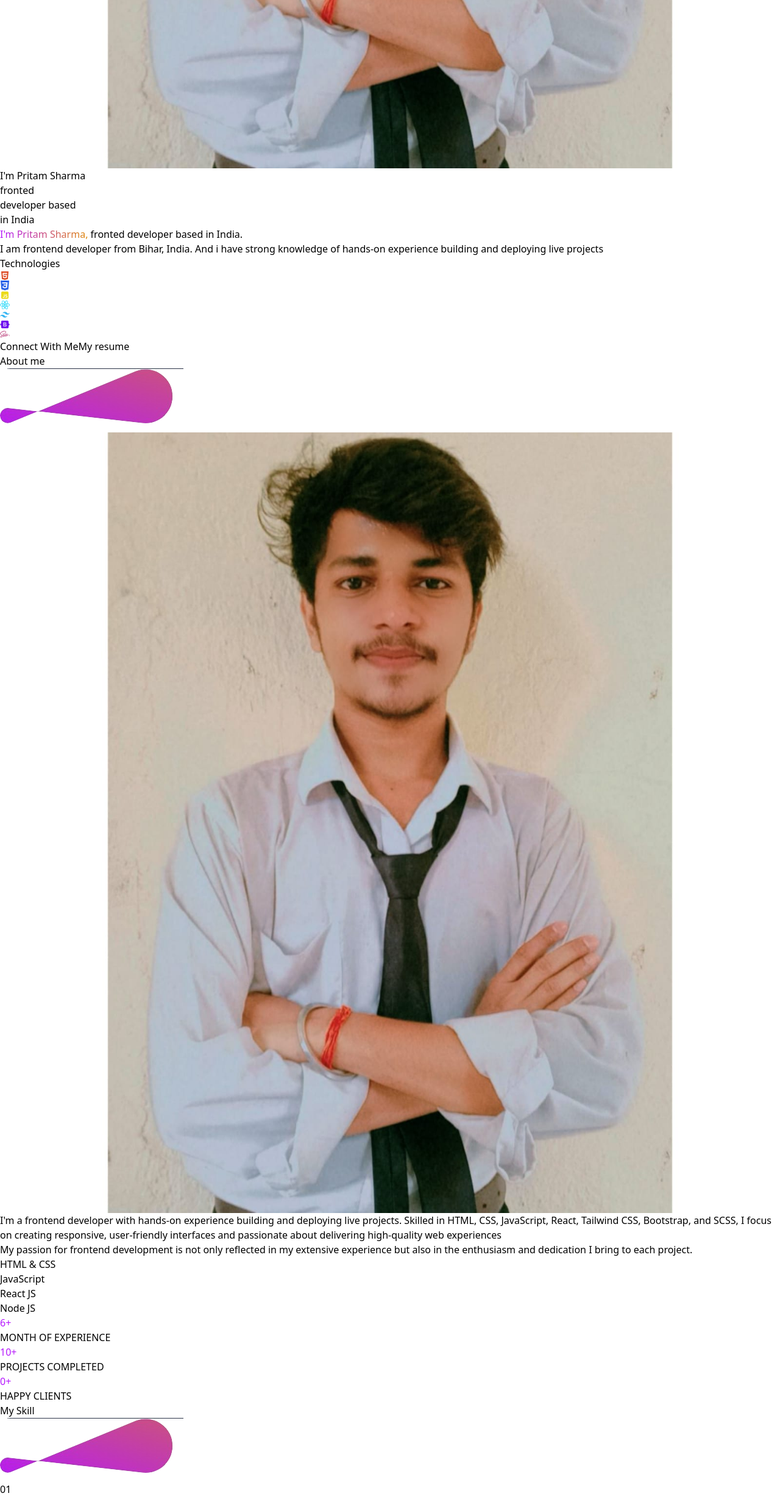
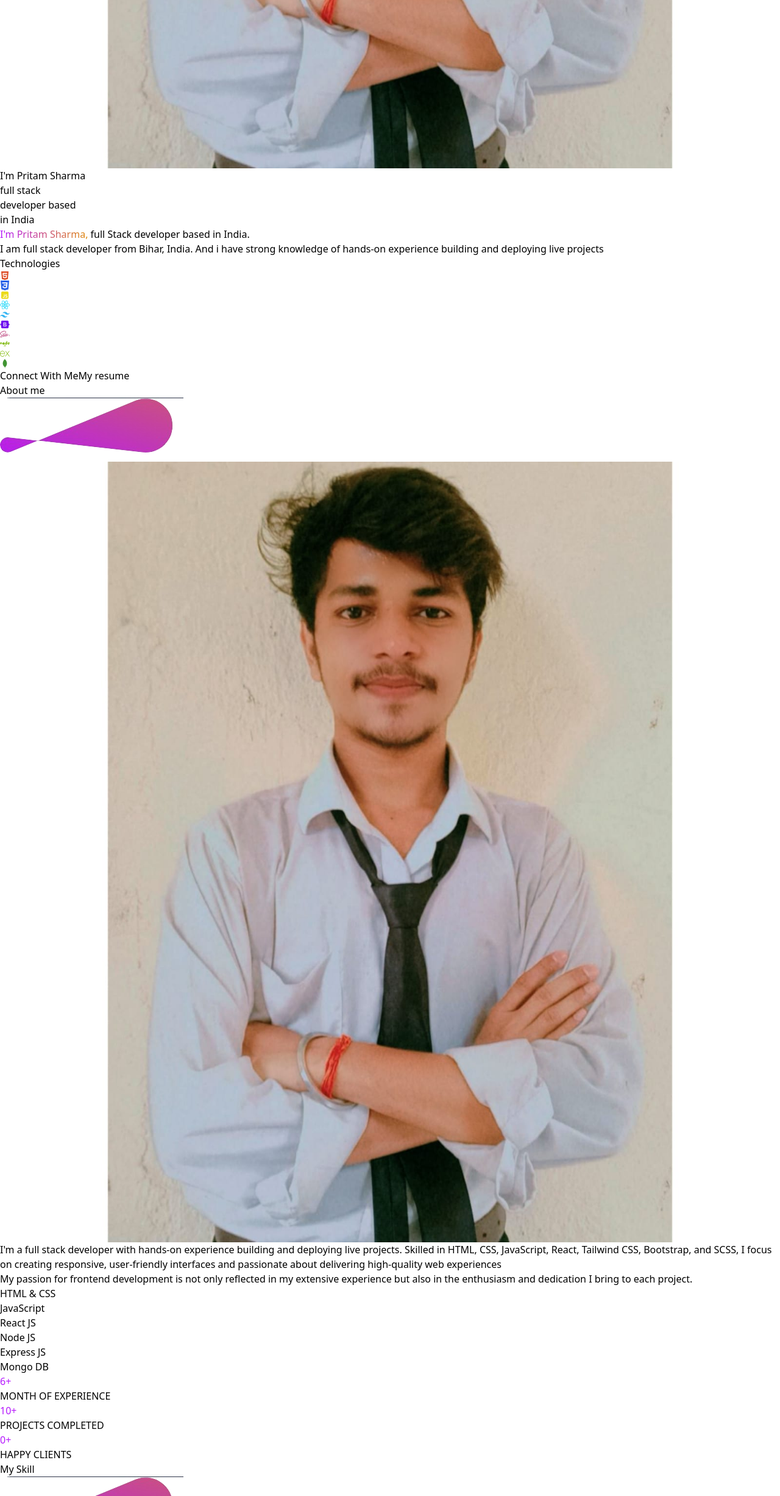
Before and after one commit to lucky-devloper/Portfolio, a React (Vite) app: page / in a window 1280 px wide. Shown: the part 1375-3828 px from the top of the page at 61% size. Built offline with nearby package versions, Linux system fonts and the light colour scheme.

Commit message:
update profile

```diff
--- a/src/Components/Aboutpage.jsx
+++ b/src/Components/Aboutpage.jsx
@@ -13,10 +13,10 @@ function Aboutpage() {
                 <img src={profile} alt="" className='w-[300px] h-[350px] object-cover rounded-lg hidden lg:block' />
                 <div className='w-[100%] h-[100%] lg:p-7'>
                     <div className='w-[100%] text-[15px] lg:text-[17px] font-semibold'>
-                        <p>I'm a frontend developer with hands-on experience building and deploying live projects. Skilled in HTML, CSS, JavaScript, React, Tailwind CSS, Bootstrap, and SCSS, I focus on creating responsive, user-friendly interfaces and passionate about delivering high-quality web experiences</p>
+                        <p>I'm a full stack developer with hands-on experience building and deploying live projects. Skilled in HTML, CSS, JavaScript, React, Tailwind CSS, Bootstrap, and SCSS, I focus on creating responsive, user-friendly interfaces and passionate about delivering high-quality web experiences</p>
                         <p className='mt-5'>My passion for frontend development is not only reflected in my extensive experience but also in the enthusiasm and dedication I bring to each project.</p>
                     </div>
-                    <div className="w-[100%] text-white mt-6 lg:mt-10 flex flex-col gap-4">
+                    <div className="w-[100%] text-white mt-6 lg:mt-3 flex flex-col gap-2">
                         <div className="flex items-center gap-1  hover:scale-105 transform transition-transform duration-300">
                             <span className="w-1/3 font-semibold">HTML & CSS</span>
                             <div className="w-2/3 h-2 bg-gray-800 rounded-full overflow-hidden">
@@ -39,6 +39,18 @@ function Aboutpage() {
                             <span className="w-1/3 font-semibold">Node JS</span>
                             <div className="w-2/3 h-2 bg-gray-800 rounded-full overflow-hidden">
                                 <div className="h-full bg-gradient-to-r from-purple-500 to-orange-500" style={{ width: '60%' }}></div>
+                            </div>
+                        </div>
+                        <div className="flex items-center gap-1 hover:scale-105 transform transition-transform duration-300">
+                            <span className="w-1/3 font-semibold">Express JS</span>
+                            <div className="w-2/3 h-2 bg-gray-800 rounded-full overflow-hidden">
+                                <div className="h-full bg-gradient-to-r from-purple-500 to-orange-500" style={{ width: '80%' }}></div>
+                            </div>
+                        </div>
+                        <div className="flex items-center gap-1 hover:scale-105 transform transition-transform duration-300">
+                            <span className="w-1/3 font-semibold">Mongo DB</span>
+                            <div className="w-2/3 h-2 bg-gray-800 rounded-full overflow-hidden">
+                                <div className="h-full bg-gradient-to-r from-purple-500 to-orange-500" style={{ width: '80%' }}></div>
                             </div>
                         </div>
                     </div>
--- a/src/Components/Homepage.jsx
+++ b/src/Components/Homepage.jsx
@@ -7,6 +7,9 @@ import { FaReact } from "react-icons/fa";
 import { RiTailwindCssFill } from "react-icons/ri";
 import { FaBootstrap } from "react-icons/fa";
 import { IoLogoSass } from "react-icons/io5";
+import { FaNode } from "react-icons/fa6";
+import { SiExpress } from "react-icons/si";
+import { DiMongodb } from "react-icons/di";
 import { Link } from 'react-scroll'
 
 function Homepage() {
@@ -15,25 +18,28 @@ function Homepage() {
             <img src={profile} alt="" className='w-[200px] h-[200px] lg:h-[250px] lg:w-[250px] object-cover rounded-full lg:mt-14' />
             <div className='w-[98%] lg:hidden'>
                 <h1 className='text-4xl font-bold bg-gradient-to-r from-pink-400 via-red-500 to-orange-400 bg-clip-text text-transparent w-[100%] text-center'>I'm Pritam Sharma</h1>
-                <span className='text-4xl text-center font-semibold flex flex-col items-center gap-5 mt-4'>
-                    <p>fronted</p>
+                <span className='text-4xl text-center font-semibold flex flex-col items-center gap-3 mt-4'>
+                    <p>full stack</p>
                     <p>developer based</p>
                     <p>in India</p>
                 </span>
             </div>
             <div className='w-[60%] hidden lg:block'>
-                <h1 className='text-6xl font-bold w-[100%] text-center'><span className='text-gradient'>I'm Pritam Sharma,</span> fronted developer based in India.</h1>
+                <h1 className='text-6xl font-bold w-[100%] text-center'><span className='text-gradient'>I'm Pritam Sharma,</span> full Stack developer based in India.</h1>
             </div>
-            <p className='text-[15px] lg:text-xl lg:w-[50%] text-center w-[70%]'>I am frontend developer from Bihar, India. And i have strong knowledge of hands-on experience building and deploying live projects</p>
+            <p className='text-[15px] lg:text-xl lg:w-[50%] text-center w-[90%]'>I am full stack developer from Bihar, India. And i have strong knowledge of hands-on experience building and deploying live projects</p>
             <h1 className='text-2xl font-semibold'>Technologies</h1>
             <div className='flex items-center justify-center gap-2 lg:gap-8'>
-                <IoLogoHtml5 color='#dd4b24'  className='text-[30px] lg:text-[40px]'/>
-                <SiCss3 color='#2862e8' className='text-[25px] lg:text-[35px]'/>
-                <RiJavascriptFill color='#ecdb1c' className='text-[32px] lg:text-[44px]'/>
-                <FaReact color='#00d2f7' className='text-[28px] lg:text-[38px]'/>
-                <RiTailwindCssFill color='#36b6f3' className='text-[29px] lg:text-[40px]'/>
-                <FaBootstrap color='#7010ee' className='text-[28px] lg:text-[40px]'/>
-                <IoLogoSass color='#c86393' className='text-[30px] lg:text-[40px]'/>
+                <IoLogoHtml5 color='#dd4b24' className='text-[30px] lg:text-[40px]' />
+                <SiCss3 color='#2862e8' className='text-[25px] lg:text-[35px]' />
+                <RiJavascriptFill color='#ecdb1c' className='text-[32px] lg:text-[44px]' />
+                <FaReact color='#00d2f7' className='text-[28px] lg:text-[38px]' />
+                <RiTailwindCssFill color='#36b6f3' className='text-[29px] lg:text-[40px]' />
+                <FaBootstrap color='#7010ee' className='text-[28px] lg:text-[40px]' />
+                <IoLogoSass color='#c86393' className='text-[30px] lg:text-[40px]' />
+                <FaNode color='#7bb700' className='text-[30px] lg:text-[50px]' />
+                <SiExpress color='#7bb700' className='text-[30px] lg:text-[40px]' />
+                <DiMongodb  color='#409432' className='text-[30px] lg:text-[40px]' />
             </div>
             <div className='w-[100%] h-[50px] lg:h-[60px] flex justify-center items-center gap-5'>
                 <Link to='contact' smooth={true} duration={500} style={{ cursor: 'pointer' }} className='w-[130px] h-[100%] lg:w-[160px] lg:text-[15px] font-semibold text-[13px] rounded-full bg-gradient-to-r from-pink-400 via-red-500 to-orange-400 lg:hover:border-2 lg:hover border-white text-center flex items-center justify-center'>Connect With Me</Link>
```
